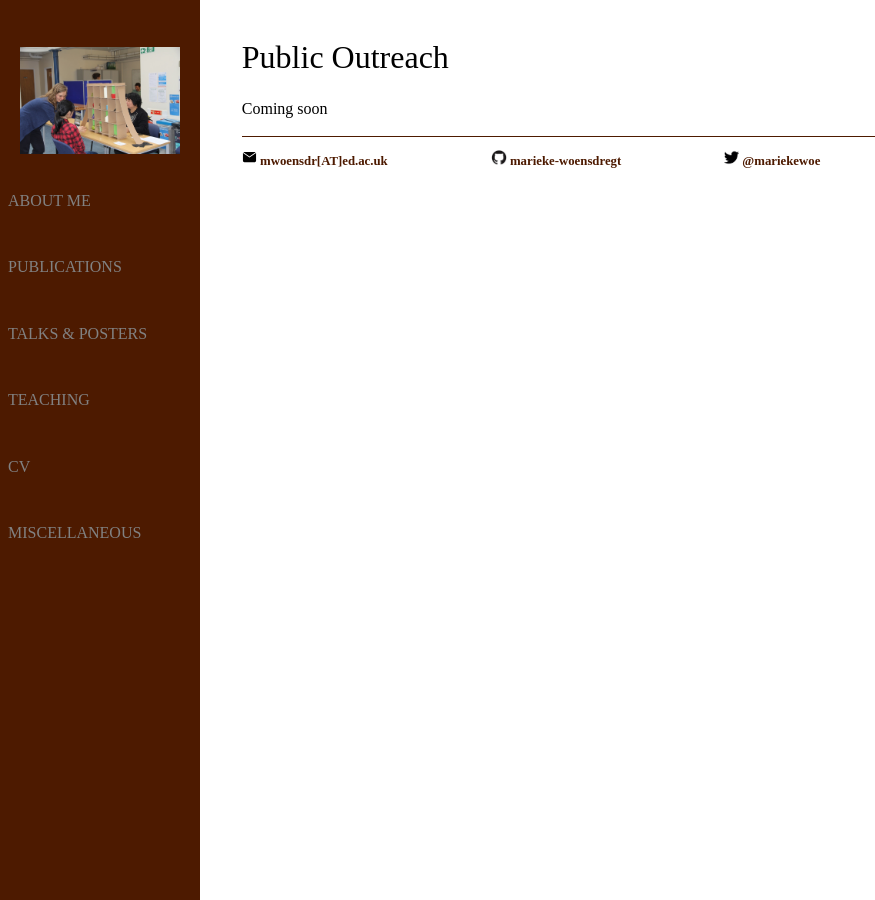
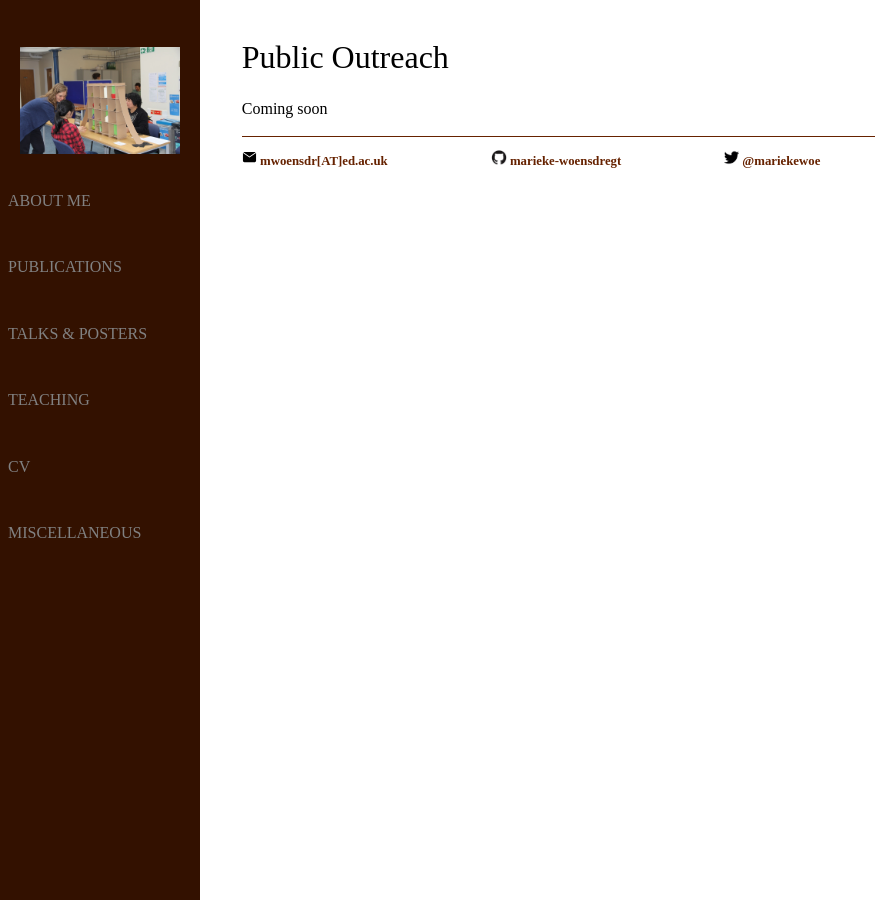
Before and after one commit to marieke-woensdregt/marieke-woensdregt.github.io, a Jekyll site: the page built from public_outreach/index.html, in a window 1280 px wide. Shown: the whole page, without its empty margins (0-875 px from the left). Built offline with Jekyll 4.4.1, drawn with Linux system fonts in a browser that asks for light colours.

Commit message:
Update main.css

```diff
--- a/css/main.css
+++ b/css/main.css
@@ -28,7 +28,7 @@ nav ul li, footer ul li {
 }
 a {
     text-decoration: none;
-    color: #4d1a00;
+    color: #662200;
 }
 a:hover {
   text-decoration: underline;
@@ -69,7 +69,7 @@ p.small {
     color: #000000;
 }
 footer {
-    border-top: 1px solid #4d1a00;
+    border-top: 1px solid #662200;
     font-size: 0.8em;
 }
 
@@ -106,7 +106,7 @@ sidebar {
   z-index: 1; /* Stay on top */
   top: 0; /* Stay at the top */
   left: 0;
-  background-color: #4d1a00; /* Brown OR #111; Black */
+  background-color: #331100; /* Brown OR #111; Black */
   overflow-x: hidden; /* Disable horizontal scroll */
   padding-top: 20px;
 }
```
